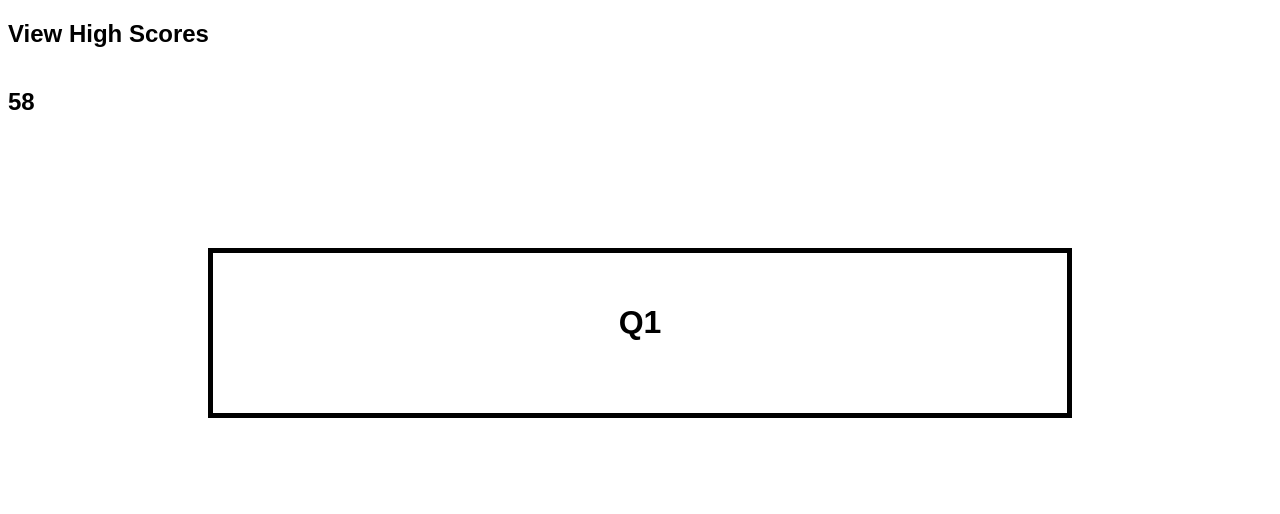
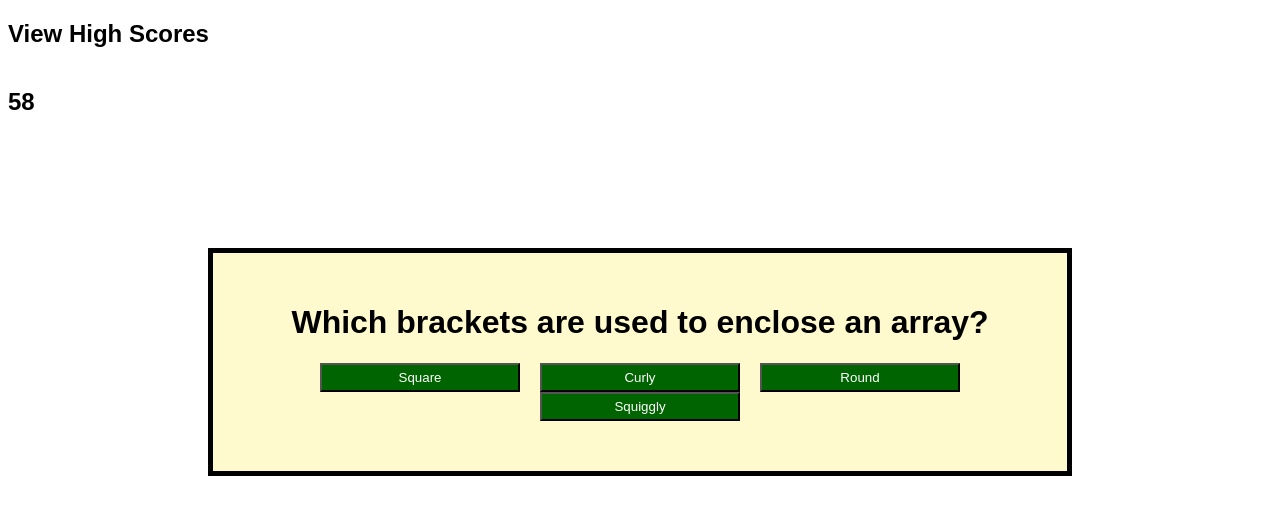
Before and after one commit to taorman75/Code-Quiz, a plain HTML site: page index.html in a window 1280 px wide. Both pictures are taken after a click on the button "Begin Quiz!". Drawn offline with nearby package versions, Linux system fonts and the light colour scheme.

Commit message:
made edits to answer buttons, updated README

```diff
--- a/script.js
+++ b/script.js
@@ -3,37 +3,47 @@ var startBtn = document.getElementById("#start-button");
 var timeEl = document.querySelector("#timer");
 var quizIntroEl = document.getElementById("quiz-intro");
 var questionBoxEl = document.getElementById("question-box");
+
 var questions = [
   {
-    title: "Q1",
-    choices: ["A", "B", "C", "D"],
-    answer: "A"
+    title: "Which brackets are used to enclose an array?",
+    choices: ["Square", "Curly", "Round", "Squiggly"],
+    answer: "Square"
   },
   {
-    title: "Q2",
-    choices: ["E", "F", "G", "H"],
-    answer: "F"
+    title: "What does the C stand for in CSS?",
+    choices: ["Computer", "Cascading", "Crashing", "Concatenate"],
+    answer: "Cascading"
   },
   {
-    title: "Q3",
-    choices: ["J", "K", "L", "M"],
+    title: "Which of the following cannot be part of an object?",
+    choices: ["Array", "Boolean", "String", "Prototype"],
     answer: "M"
+  },
+  {
+    title: "What HTML page name will most web browsers seek first?",
+    choices: ["Home", "Index", "About Me", "First"],
+    answer: "Index"
+  },
+  {
+    title: "Which of the following are not JavaScript conditional statements?",
+    choices: ["if", "else", "get", "switch"],
+    answer: "get"
   }
+];
 
-]
 var qIndex = 0;
 
 function setTime() {
 
   var secondsLeft = 60;
-  // console.log("Ok cool");
-
   var timerInterval = setInterval(function () {
     secondsLeft--;
     timeEl.textContent = secondsLeft;
     // console.log("Hello world");
     if (secondsLeft === 0) {
-      quizEnd();
+      clearInterval(timerInterval);
+    alert("Time is up!");
     }
   }, 1000);
 }
@@ -51,7 +61,8 @@ var currQuest = questions[qIndex];
   qTitle.textContent = questions[qIndex].title;
   questionBoxEl.appendChild(qTitle);
 
-  for (i=0; i < questions.choices.length; i++) {
+
+  for (i=0; i < questions[qIndex].choices.length; i++) {
     var ansBtn = document.createElement("button");
     ansBtn.textContent = questions[qIndex].choices[i];
     console.log(questions[qIndex].choices[i]);
@@ -62,13 +73,9 @@ var currQuest = questions[qIndex];
   }
   // click the buttons and get a response
 
-  function quizEnd() {
-    clearInterval(timerInterval);
-    alert("Time is up!");
-  }
+  // function quizEnd() {}
 
-
-
+  // LOGIC SECTION
 
   // if (questions.question1[1]) {
   //   score++;
--- a/style.css
+++ b/style.css
@@ -11,6 +11,7 @@
 }
 
 #container {
+    background-color: lemonchiffon;
     border-width: 5px;
     border-style: solid;
     font-family: Arial, Helvetica, sans-serif;
```
Also changed, not shown: 1 other file.
